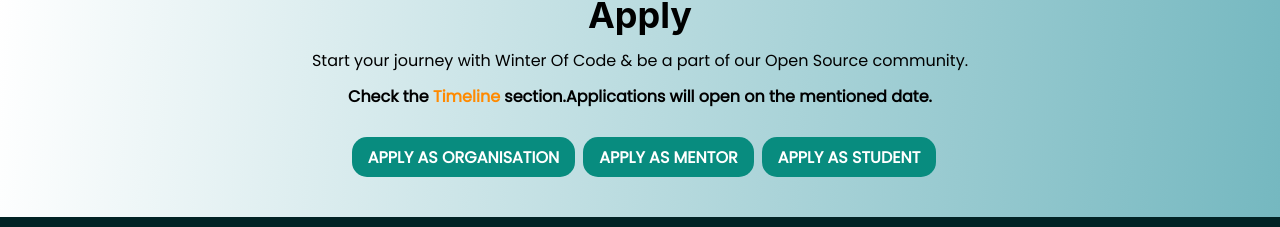
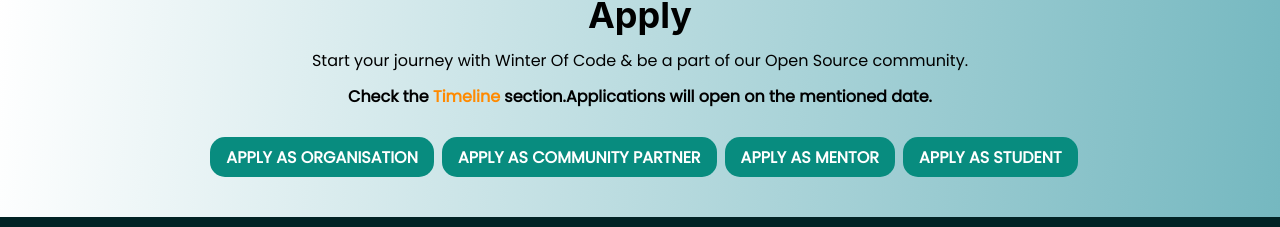
Before and after one commit to winterofcode/2022, a React (Create React App) app: page / in a window 1280 px wide. Shown: the part 2685-2912 px from the top of the page. Built offline with nearby package versions, Linux system fonts and the light colour scheme; the HTML template or start-up script is replaced by a standard one.

Commit message:
added community partner button

```diff
--- a/src/components/Apply.jsx
+++ b/src/components/Apply.jsx
@@ -14,6 +14,7 @@
 
                     <Box className='apply-btns' mt={4}>
                         <Button color="white" colorScheme='twitter' ml={2} mt={2} className="apply-btn">APPLY AS ORGANISATION</Button>
+                        <Button color="white" colorScheme='twitter' ml={2} mt={2} className="apply-btn">APPLY AS COMMUNITY PARTNER</Button>
                         <Button color="white" colorScheme='twitter'ml={2} mt={2} className="apply-btn">APPLY AS MENTOR</Button>
                         <Button color="white" colorScheme='twitter'ml={2} mt={2} className="apply-btn">APPLY AS STUDENT</Button>
                     </Box>
```
